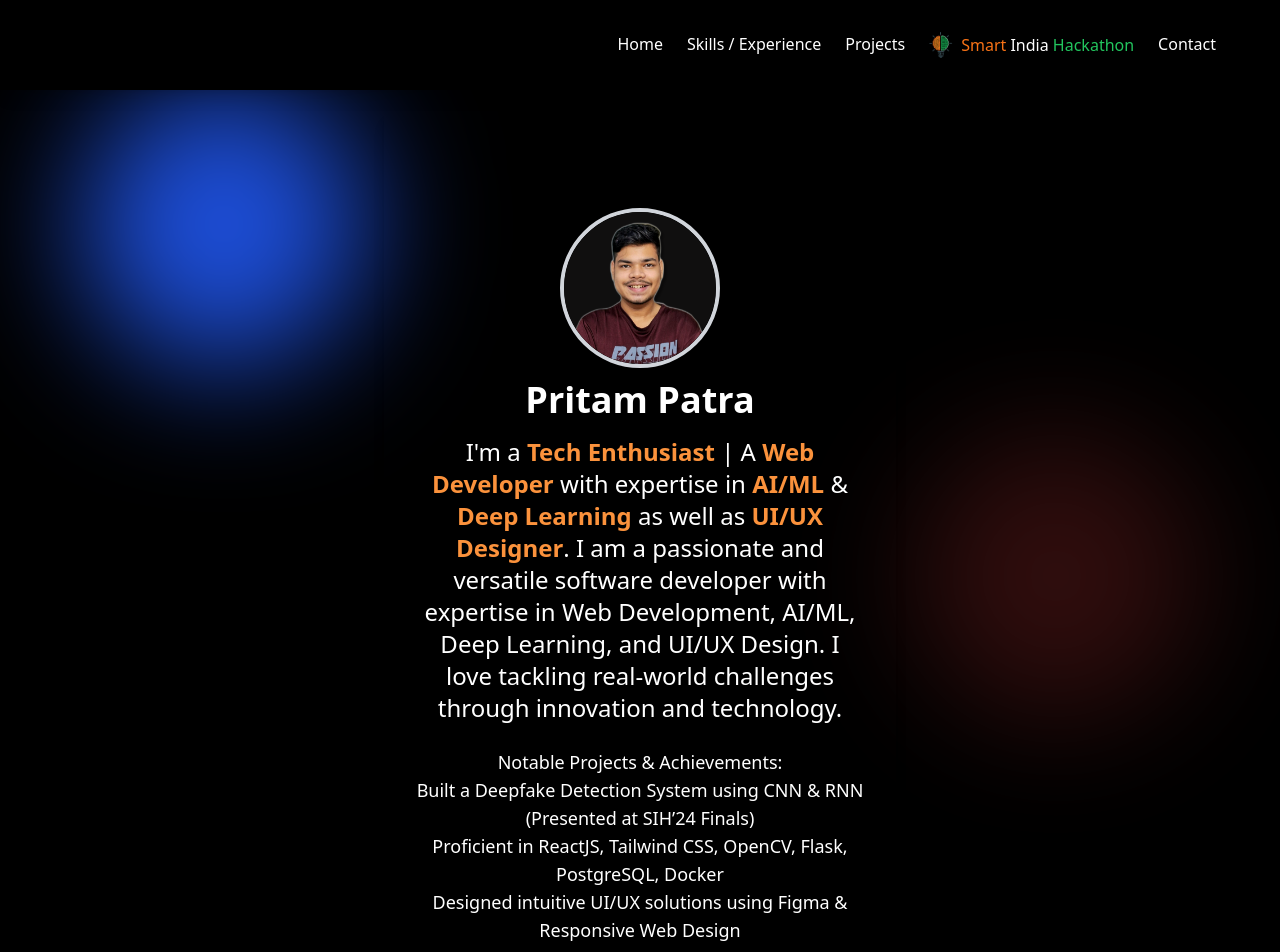
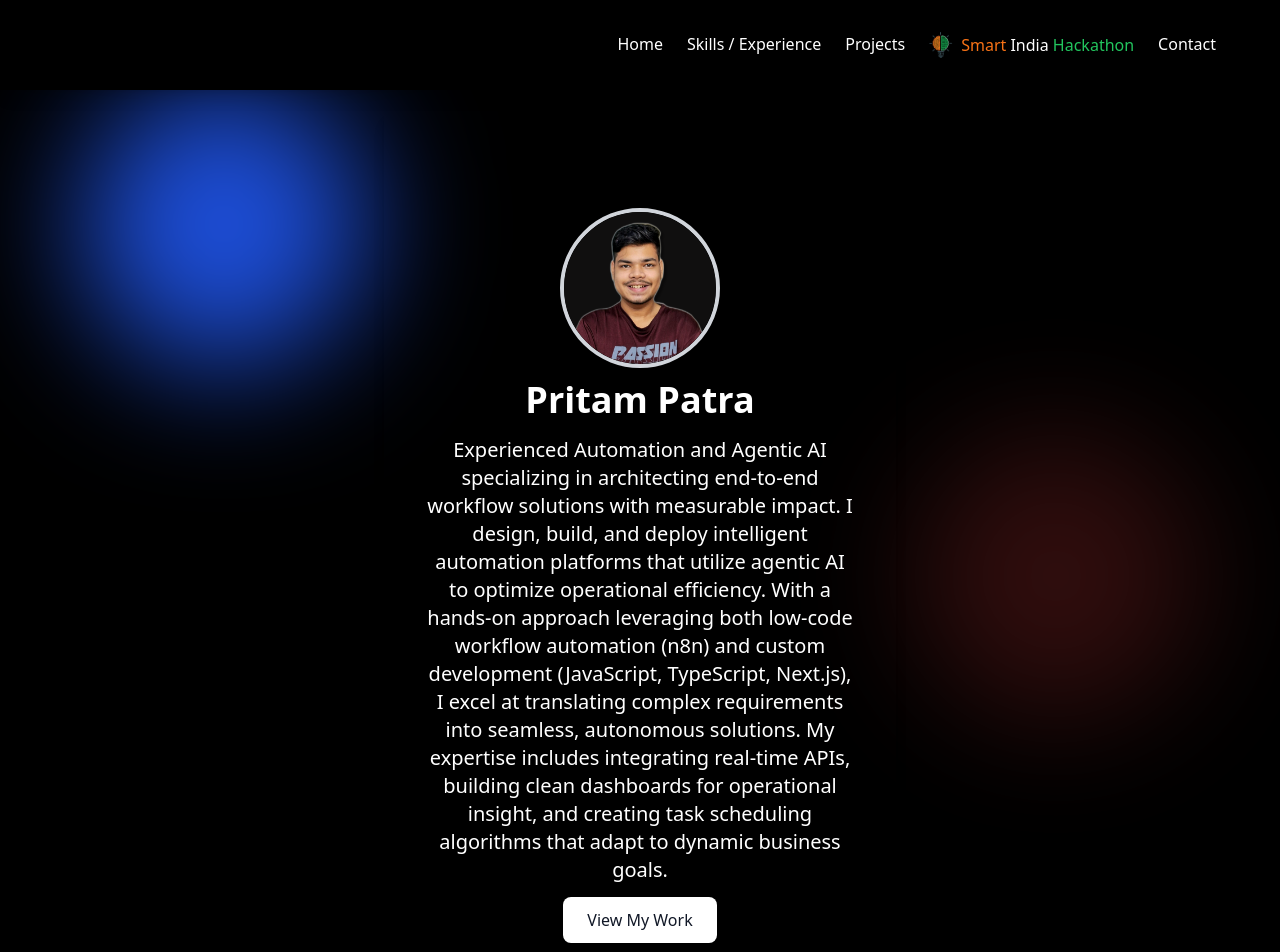
Before and after one commit to pritamapatra/My-Portfolio, a React (Vite) app: page / in a window 1280 px wide. Shown: the top 952 px of the page. Built offline with nearby package versions, Linux system fonts and the light colour scheme; the HTML template or start-up script is replaced by a standard one.

Commit message:
Update Home component layout and introduction paragraph

```diff
--- a/src/Pages/About.jsx
+++ b/src/Pages/About.jsx
@@ -2,14 +2,12 @@ import React from 'react';
 
 export default function About() {
   const skills = [
+    "n8n (Workflow Automation)",
+    "Agentic AI",
     "Dynamic Programming",
     "Reinforcement Learning",
     "Machine Learning",
     "Artificial Intelligence (AI)",
-    "AWS S3",
-    "REST APIs",
-    "TensorFlow",
-    "Keras",
     "Python (Programming Language)",
     "Next.js",
     "Tailwind CSS",
@@ -54,6 +52,11 @@ export default function About() {
       <section className="mb-12">
         <h2 className="text-3xl font-bold mb-4 text-center">Experience</h2>
         <div className="space-y-6 ">
+          <div className="bg-black border border-white hover:bg-gray-700 transition duration-300 p-8 px-10 rounded-lg shadow-md mx-4">
+            <h3 className="text-xl font-semibold">Summer Research Intern @IIT Guwahati</h3>
+            <p className="text-gray-400">2025 May- July</p>
+            <p>Project: Federated Learning for Multi-weather Image Restoration</p>
+          </div>
         <div className="bg-black border border-white hover:bg-gray-700 transition duration-300 p-8 px-10 rounded-lg shadow-md mx-4">
             <h3 className="text-xl font-semibold">Undergraduate Research Assistant @MIT, Manipal</h3>
             <p className="text-gray-400">2025 February- Present</p>
@@ -61,7 +64,7 @@ export default function About() {
           </div>
           <div className="bg-black border border-white hover:bg-gray-700 transition duration-300 p-8 px-10 rounded-lg shadow-md mx-4">
             <h3 className="text-xl font-semibold">SDE Intern @Instrumus</h3>
-            <p className="text-gray-400">2025 February- Present</p>
+            <p className="text-gray-400">2025 February- April</p>
             <p>Developing scalable web applications.</p>
           </div>
           <div className="bg-black border border-white hover:bg-gray-700 transition duration-300 py-8 px-10 rounded-lg shadow-md mx-4">
--- a/src/Pages/Home.jsx
+++ b/src/Pages/Home.jsx
@@ -23,20 +23,16 @@ export default function Home() {
         </div>
         {/* Intro */}
         <h1 className="text-4xl font-bold mb-4 mt-3">Pritam Patra</h1>
-        <p className="text-base sm:text-lg md:text-xl lg:text-2xl mb-6">
-  I'm a <strong className="text-orange-400">Tech Enthusiast</strong> | A <strong className="text-orange-400">Web Developer</strong> with expertise in <strong className="text-orange-400">AI/ML</strong> & <strong className="text-orange-400">Deep Learning</strong> as well as <strong className="text-orange-400">UI/UX Designer</strong>.
-  I am a passionate and versatile software developer with expertise in Web Development, AI/ML, Deep Learning, and UI/UX Design. I love tackling real-world challenges through innovation and technology.
+        <p className="w-full px-2 text-base sm:text-lg md:text-xl lg:text-xl mb-6">
+  Experienced Automation and Agentic AI specializing in architecting end-to-end workflow solutions with measurable impact. I design, build, and deploy intelligent automation platforms that utilize agentic AI to optimize operational efficiency.
+
+  With a hands-on approach leveraging both low-code workflow automation (n8n) and custom development (JavaScript, TypeScript, Next.js), I excel at translating complex requirements into seamless, autonomous solutions. My expertise includes integrating real-time APIs, building clean dashboards for operational insight, and creating task scheduling algorithms that adapt to dynamic business goals.
 </p>
 
 
+
         <p className="text-lg mb-6">
-             Notable Projects & Achievements:
-            <br/>
-            Built a Deepfake Detection System using CNN & RNN (Presented at SIH’24 Finals)
-            <br/>
-            Proficient in ReactJS, Tailwind CSS, OpenCV, Flask, PostgreSQL, Docker
-             <br/>
-            Designed intuitive UI/UX solutions using Figma & Responsive Web Design
+
         </p>
         <div className="mt-6">
           <Link
--- a/src/Pages/Projects.jsx
+++ b/src/Pages/Projects.jsx
@@ -5,15 +5,15 @@ const projects = [
   {
     title: "Analyzing Medical Images using Deep Learning Algorithms",
     description: "",
+    tech: ["n8n workflow automation", "Agent AI", "NextJS", "PostgreSQL","Javascript","Tailwind CSS"],
+    link: "/",
+    status: "Completed", // Add status here
+  },
+  {
+    title: "Analyzing Medical Images using Deep Learning Algorithms",
+    description: "",
     tech: ["Deep Learning", "Machine Learning", "Explainable AI (XAI)", "Feature Engineering"],
     link: "/",
-    status: "On-going", // Add status here
-  },
-  {
-    title: "Coding Community Portal",
-    description: "An interactive platform for coders to collaborate and learn.",
-    tech: ["React", "Firebase", "Express.js"],
-    link: "",
     status: "On-going", // Add status here
   },
   {
```
